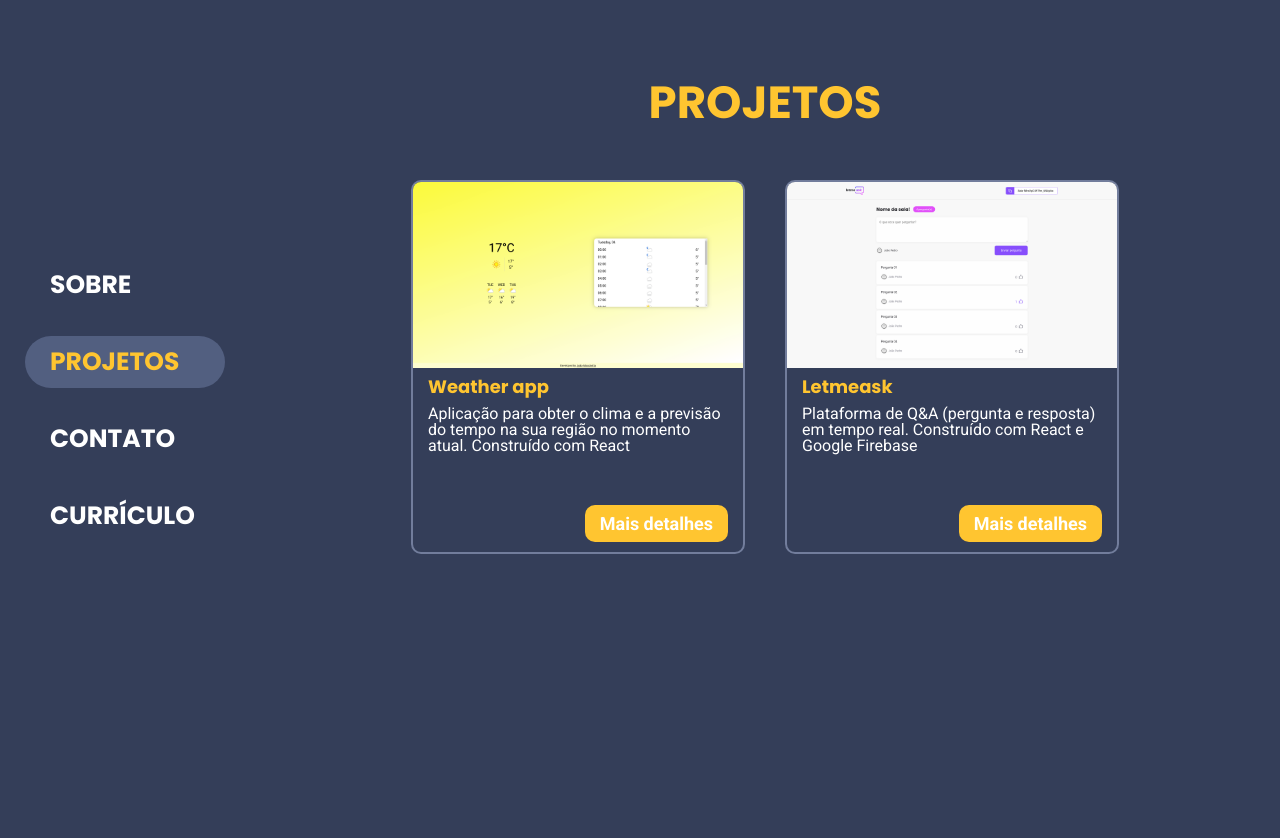
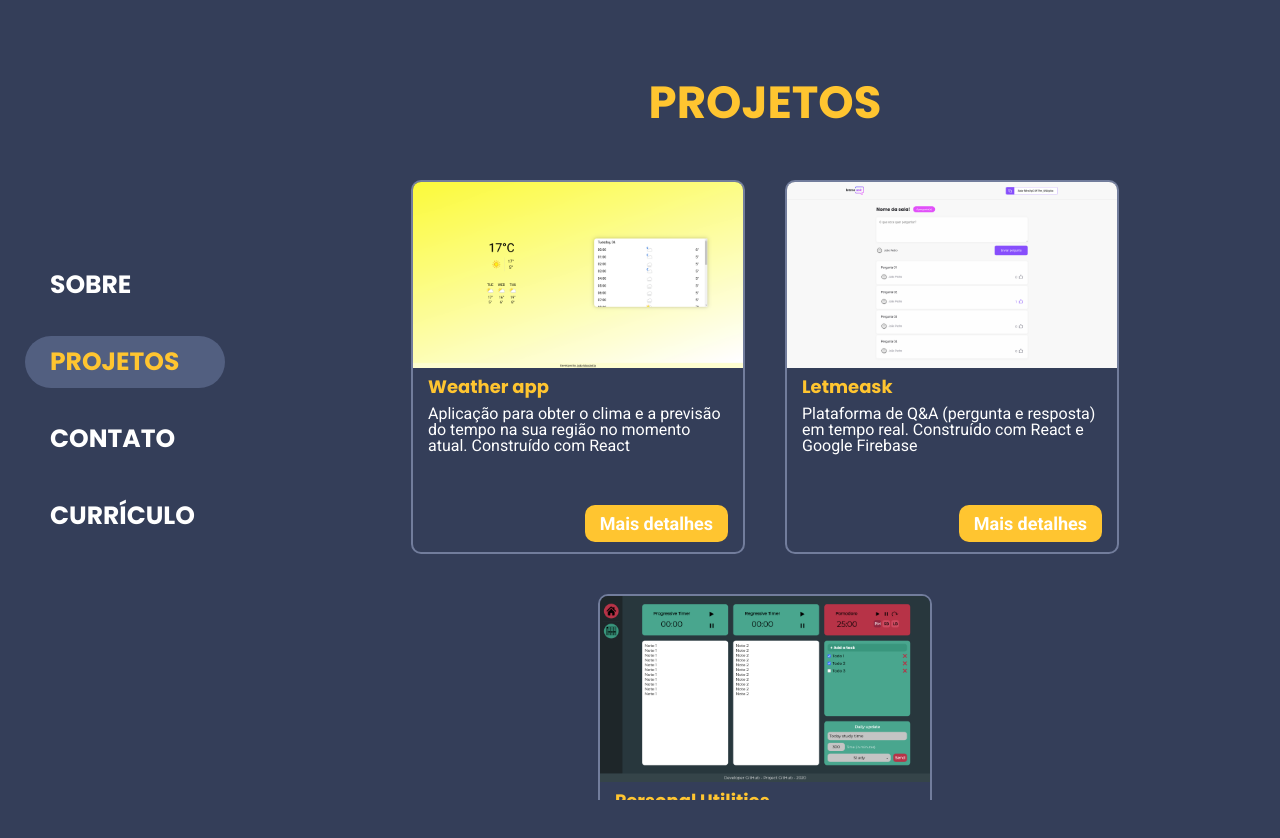
Before and after one commit to joaomoschetta/joaomoschetta.github.io, a React (Create React App) app: page /projetos in a window 1280 px wide. Shown: the top 838 px of the page. Built offline with nearby package versions, Linux system fonts and the light colour scheme.

Commit message:
Added personal-extra-utilities to projects data

```diff
--- a/src/data/links.ts
+++ b/src/data/links.ts
@@ -12,6 +12,7 @@
   projects: {
     weatherApp: IDefaultProjectLinks;
     letmeask: IDefaultProjectLinks;
+    extraUtilities: IDefaultProjectLinks;
   };
 };
 
@@ -30,5 +31,8 @@
       repo: 'https://github.com/joaomoschetta/letmeask',
       demo: 'https://letmeask-joaomoschetta.vercel.app/',
     },
+    extraUtilities: {
+      repo: 'https://github.com/joaomoschetta/personal-extra-utilities'
+    }
   }
 }
--- a/src/data/projects.tsx
+++ b/src/data/projects.tsx
@@ -3,6 +3,8 @@
 import weatherAppImage from '../assets/data/weather-app-image.png';
 import letmeaskImage from '../assets/data/letmeask.png';
 import letmeaskVideo from '../assets/data/letmeask.mp4';
+import extraUtilitiesImage from '../assets/data/personal-extra-utilities.png';
+import extraUtilitiesVideo from '../assets/data/personal-extra-utilities.mp4';
 
 export interface IProjects {
   name: string;
@@ -17,6 +19,7 @@
 
 const weatherAppLinks = dataLinks.projects.weatherApp;
 const letmeaskLinks = dataLinks.projects.letmeask;
+const extraUtilitiesLinks = dataLinks.projects.extraUtilities;
 
 export const projects : IProjects[] = [
   {
@@ -70,5 +73,42 @@
         </ul>
       </>
     ),
+  },
+  {
+    name: 'Personal Utilities',
+    summary: 'Desenvolvido para sanar algumas necessidades pessoais: gerenciamento de tempo, temporizadores, pomodoro e anotações. Construído com Vue',
+    tags: ['Vue', 'SCSS', 'Figma'],
+    image: extraUtilitiesImage,
+    showcaseVideo: extraUtilitiesVideo,
+    repositoryLink: extraUtilitiesLinks.repo,
+    aboutParagraphs: (
+      <>
+        <p>
+          Esse foi o primeiro grande projeto que desenvolvi, a ideia partiu de uma <strong>necessidade própria</strong> de concentrar algumas funcionalidades, que eu utilizava com certa frequência, em um único local.
+        </p>
+        <p>
+          Foi desenvolvido com <strong>Vue e SCSS</strong>. Possui as seguintes funcionalidades:
+        </p>
+        <ul>
+          <li>Temporizadores, um progressivo e outro regressivo</li>
+          <li>Temporizador para a técnica Pomodoro</li>
+          <li>Dois blocos de notas</li>
+          <li>Lista de afazeres</li>
+          <li>Planilha de gerenciamento de tempo</li>
+        </ul>
+        <p>
+          A <strong>planilha de gerenciamento de tempo</strong> merece um maior detalhamento, foi a <strong>principal funcionalidade</strong> para me levar a criar essa aplicação, precisava salvar o tempo que estudei no dia, exemplo: 4 horas estudando Vue. Após enviar, os dados podem ser vistos na outra pagina da aplicação. Essas são as funcionalidades da planilha:
+        </p>
+        <ul>
+          <li>Adicionar categoria</li>
+          <li>Salvar: Mensagem, categoria e tempo</li>
+          <li>Visualizar todos os dados salvos na planilha</li>
+          <li>Ver a soma de tempo de todos os dados de determinada categoria</li>
+        </ul>
+        <p>
+          Todos os dados da aplicação ficam salvo em local storage - nao utilizei um banco de dados pois não era uma necessidade e não era o foco de estudo quando foi desenvolvida. O design é próprio e foi desenvolvido com Figma.
+        </p>
+      </>
+    )
   }
 ]
```
Also changed, not shown: src/assets/data/personal-extra-utilities.png (added), 1 other file (tests, documents, lock files or other folders).
